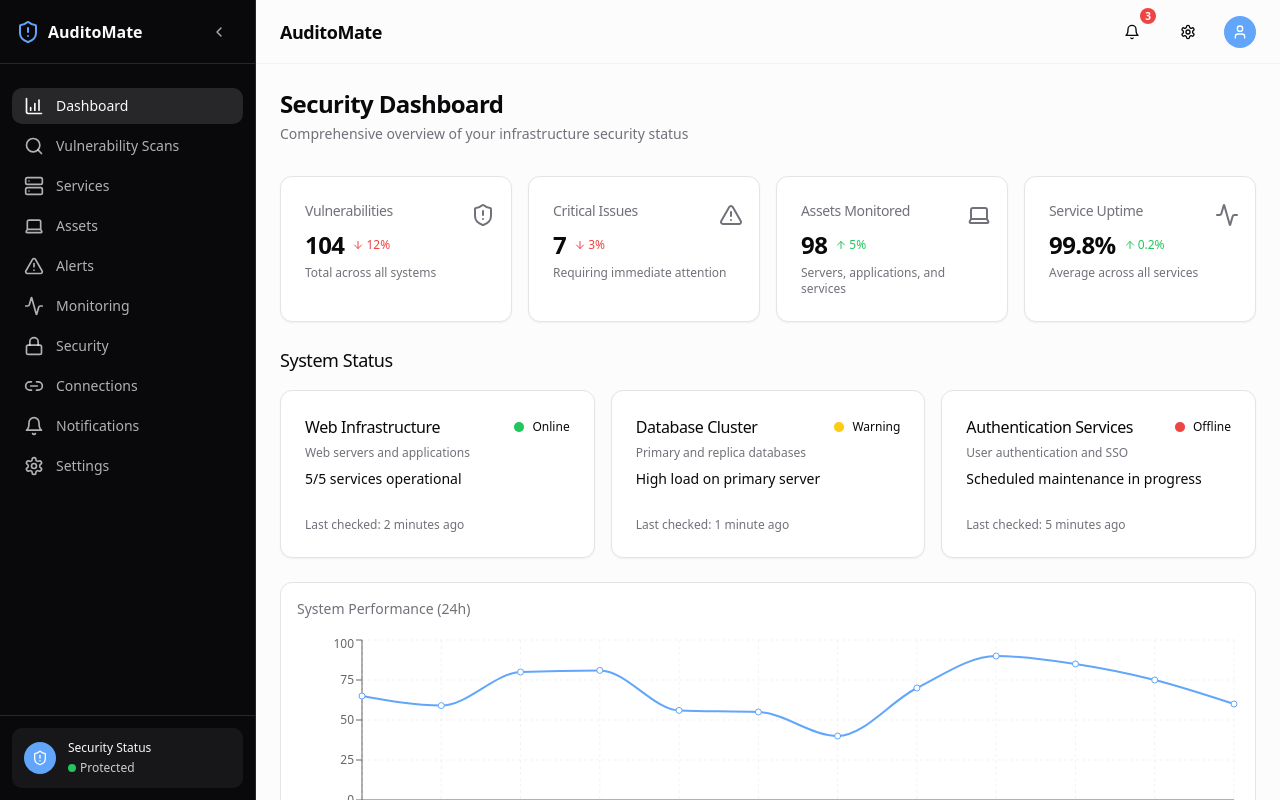
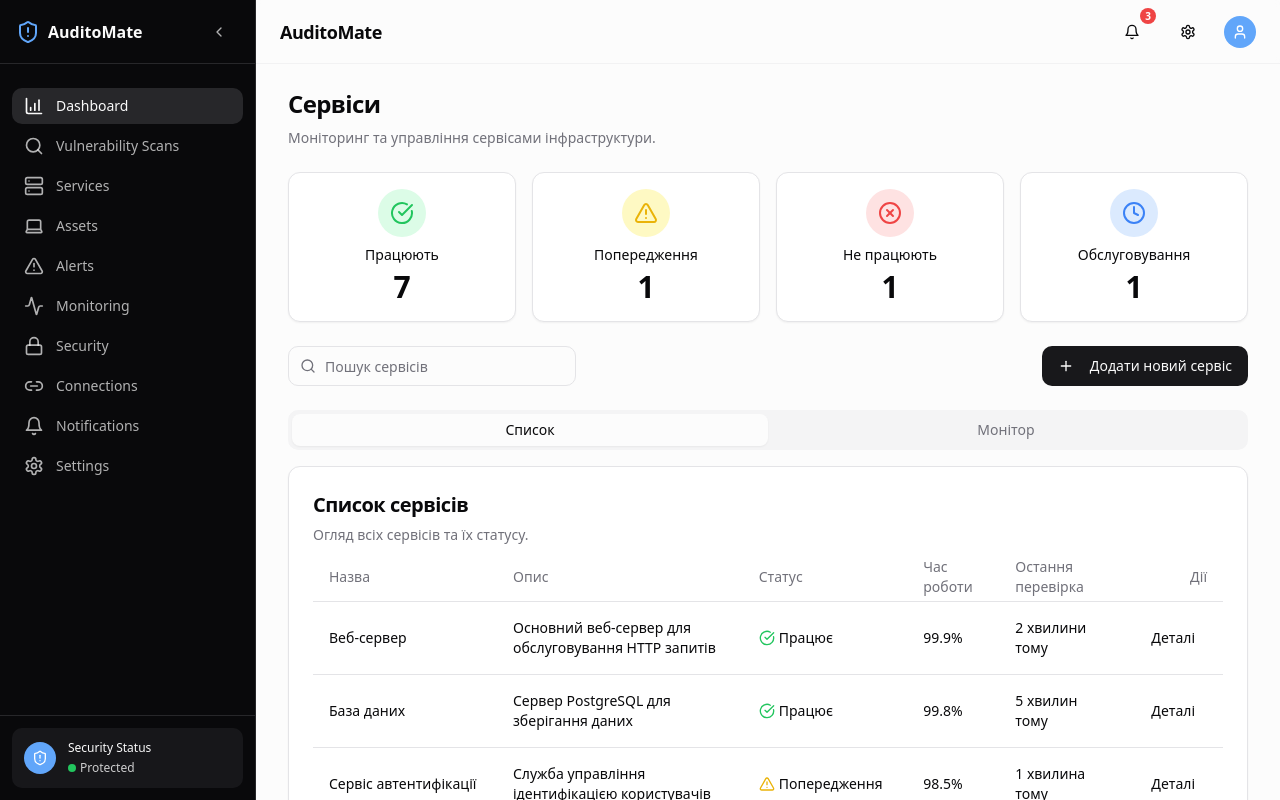
Before and after one commit to cyber-serafim/auditomate-dashboard, a React (Vite) app: page /services in a window 1280 px wide. Shown: the top 800 px of the page. Built offline with nearby package versions, Linux system fonts and the light colour scheme.

Commit message:
feat: Add services page
Adds the services page to the application.

```diff
--- a/src/App.tsx
+++ b/src/App.tsx
@@ -9,6 +9,7 @@ import NotFound from "./pages/NotFound";
 import ErrorBoundary from "./components/ErrorBoundary";
 import Settings from "./pages/Settings";
 import Scans from "./pages/Scans";
+import Services from "./pages/Services";
 
 const queryClient = new QueryClient({
   defaultOptions: {
@@ -38,7 +39,7 @@ const App = () => (
           } />
           <Route path="/services" element={
             <ErrorBoundary componentName="Services">
-              <Index />
+              <Services />
             </ErrorBoundary>
           } />
           <Route path="/assets" element={
--- /dev/null
+++ b/src/pages/Services.tsx
@@ -0,0 +1,189 @@
+
+import React, { useState } from 'react';
+import Header from '@/components/layout/Header';
+import Sidebar from '@/components/layout/Sidebar';
+import { Card, CardContent, CardDescription, CardHeader, CardTitle } from "@/components/ui/card";
+import { Tabs, TabsContent, TabsList, TabsTrigger } from "@/components/ui/tabs";
+import { Button } from "@/components/ui/button";
+import { Input } from "@/components/ui/input";
+import ServiceMonitor from '@/components/dashboard/ServiceMonitor';
+import { AlertTriangle, CheckCircle, Clock, Plus, Search, ServerCrash, XCircle } from 'lucide-react';
+import { Table, TableBody, TableCell, TableHead, TableHeader, TableRow } from "@/components/ui/table";
+
+// Sample services data
+const servicesData = [
+  { id: '1', name: 'Веб-сервер', status: 'online', uptime: '99.9%', lastChecked: '2 хвилини тому', type: 'web', description: 'Основний веб-сервер для обслуговування HTTP запитів' },
+  { id: '2', name: 'База даних', status: 'online', uptime: '99.8%', lastChecked: '5 хвилин тому', type: 'database', description: 'Сервер PostgreSQL для зберігання даних' },
+  { id: '3', name: 'Сервіс автентифікації', status: 'warning', uptime: '98.5%', lastChecked: '1 хвилина тому', type: 'auth', description: 'Служба управління ідентифікацією користувачів' },
+  { id: '4', name: 'Файлове сховище', status: 'online', uptime: '99.9%', lastChecked: '3 хвилини тому', type: 'storage', description: 'Сервіс для зберігання та доступу до файлів' },
+  { id: '5', name: 'API шлюз', status: 'online', uptime: '99.7%', lastChecked: '1 хвилина тому', type: 'web', description: 'Шлюз для маршрутизації API запитів' },
+  { id: '6', name: 'Резервний сервер', status: 'offline', uptime: '95.2%', lastChecked: '10 хвилин тому', type: 'storage', description: 'Сервер для резервного копіювання даних' },
+  { id: '7', name: 'DNS сервер', status: 'online', uptime: '99.9%', lastChecked: '4 хвилини тому', type: 'network', description: 'Сервер доменних імен' },
+  { id: '8', name: 'Поштовий сервер', status: 'maintenance', uptime: '-', lastChecked: '30 хвилин тому', type: 'web', description: 'Сервер для обробки електронної пошти' },
+  { id: '9', name: 'Балансувальник навантаження', status: 'online', uptime: '99.8%', lastChecked: '2 хвилини тому', type: 'network', description: 'Розподіл навантаження між серверами' },
+  { id: '10', name: 'Кеш-сервер', status: 'online', uptime: '99.9%', lastChecked: '1 хвилина тому', type: 'database', description: 'Кешування даних для швидкого доступу' },
+];
+
+// Status icon mapping
+const statusIcons = {
+  online: <CheckCircle className="h-4 w-4 text-green-500" />,
+  offline: <XCircle className="h-4 w-4 text-red-500" />,
+  warning: <AlertTriangle className="h-4 w-4 text-yellow-500" />,
+  maintenance: <Clock className="h-4 w-4 text-blue-500" />
+};
+
+// Status text mapping in Ukrainian
+const statusText = {
+  online: "Працює",
+  offline: "Не працює",
+  warning: "Попередження",
+  maintenance: "Обслуговування"
+};
+
+const ServiceHealth = () => {
+  return (
+    <div className="grid grid-cols-1 md:grid-cols-4 gap-4 mb-6">
+      <Card>
+        <CardContent className="p-4 flex flex-col items-center">
+          <div className="rounded-full bg-green-100 p-3 mb-2">
+            <CheckCircle className="h-6 w-6 text-green-500" />
+          </div>
+          <p className="text-sm font-medium">Працюють</p>
+          <p className="text-3xl font-bold mt-1">7</p>
+        </CardContent>
+      </Card>
+
+      <Card>
+        <CardContent className="p-4 flex flex-col items-center">
+          <div className="rounded-full bg-yellow-100 p-3 mb-2">
+            <AlertTriangle className="h-6 w-6 text-yellow-500" />
+          </div>
+          <p className="text-sm font-medium">Попередження</p>
+          <p className="text-3xl font-bold mt-1">1</p>
+        </CardContent>
+      </Card>
+
+      <Card>
+        <CardContent className="p-4 flex flex-col items-center">
+          <div className="rounded-full bg-red-100 p-3 mb-2">
+            <XCircle className="h-6 w-6 text-red-500" />
+          </div>
+          <p className="text-sm font-medium">Не працюють</p>
+          <p className="text-3xl font-bold mt-1">1</p>
+        </CardContent>
+      </Card>
+
+      <Card>
+        <CardContent className="p-4 flex flex-col items-center">
+          <div className="rounded-full bg-blue-100 p-3 mb-2">
+            <Clock className="h-6 w-6 text-blue-500" />
+          </div>
+          <p className="text-sm font-medium">Обслуговування</p>
+          <p className="text-3xl font-bold mt-1">1</p>
+        </CardContent>
+      </Card>
+    </div>
+  );
+};
+
+const Services = () => {
+  const [searchQuery, setSearchQuery] = useState('');
+  const [activeTab, setActiveTab] = useState('list');
+
+  const filteredServices = servicesData.filter(service =>
+    service.name.toLowerCase().includes(searchQuery.toLowerCase()) ||
+    service.description.toLowerCase().includes(searchQuery.toLowerCase())
+  );
+
+  return (
+    <div className="min-h-screen bg-background flex">
+      <Sidebar />
+
+      <div className="flex-1 ml-64">
+        <Header />
+
+        <main className="container py-6 space-y-6">
+          <div className="flex flex-col gap-2">
+            <h1 className="text-2xl font-semibold tracking-tight">Сервіси</h1>
+            <p className="text-sm text-muted-foreground">
+              Моніторинг та управління сервісами інфраструктури.
+            </p>
+          </div>
+
+          <ServiceHealth />
+
+          <div className="flex flex-col md:flex-row justify-between gap-4 mb-4">
+            <div className="relative w-full md:w-72">
+              <Search className="absolute left-3 top-1/2 transform -translate-y-1/2 h-4 w-4 text-muted-foreground" />
+              <Input
+                className="pl-9"
+                placeholder="Пошук сервісів"
+                value={searchQuery}
+                onChange={(e) => setSearchQuery(e.target.value)}
+              />
+            </div>
+            <Button className="w-full md:w-auto">
+              <Plus className="mr-2 h-4 w-4" />
+              Додати новий сервіс
+            </Button>
+          </div>
+
+          <Tabs value={activeTab} onValueChange={setActiveTab} className="w-full">
+            <TabsList className="grid w-full grid-cols-2 mb-4">
+              <TabsTrigger value="list">Список</TabsTrigger>
+              <TabsTrigger value="monitor">Монітор</TabsTrigger>
+            </TabsList>
+
+            <TabsContent value="list">
+              <Card>
+                <CardHeader className="pb-2">
+                  <CardTitle className="text-xl">Список сервісів</CardTitle>
+                  <CardDescription>Огляд всіх сервісів та їх статусу.</CardDescription>
+                </CardHeader>
+                <CardContent>
+                  <Table>
+                    <TableHeader>
+                      <TableRow>
+                        <TableHead>Назва</TableHead>
+                        <TableHead>Опис</TableHead>
+                        <TableHead>Статус</TableHead>
+                        <TableHead>Час роботи</TableHead>
+                        <TableHead>Остання перевірка</TableHead>
+                        <TableHead className="text-right">Дії</TableHead>
+                      </TableRow>
+                    </TableHeader>
+                    <TableBody>
+                      {filteredServices.map((service) => (
+                        <TableRow key={service.id}>
+                          <TableCell className="font-medium">{service.name}</TableCell>
+                          <TableCell>{service.description}</TableCell>
+                          <TableCell>
+                            <div className="flex items-center gap-1">
+                              {statusIcons[service.status]}
+                              <span className="text-sm">{statusText[service.status]}</span>
+                            </div>
+                          </TableCell>
+                          <TableCell>{service.uptime}</TableCell>
+                          <TableCell>{service.lastChecked}</TableCell>
+                          <TableCell className="text-right">
+                            <Button variant="ghost" size="sm">Деталі</Button>
+                          </TableCell>
+                        </TableRow>
+                      ))}
+                    </TableBody>
+                  </Table>
+                </CardContent>
+              </Card>
+            </TabsContent>
+
+            <TabsContent value="monitor">
+              <ServiceMonitor />
+            </TabsContent>
+          </Tabs>
+        </main>
+      </div>
+    </div>
+  );
+};
+
+export default Services;
```
